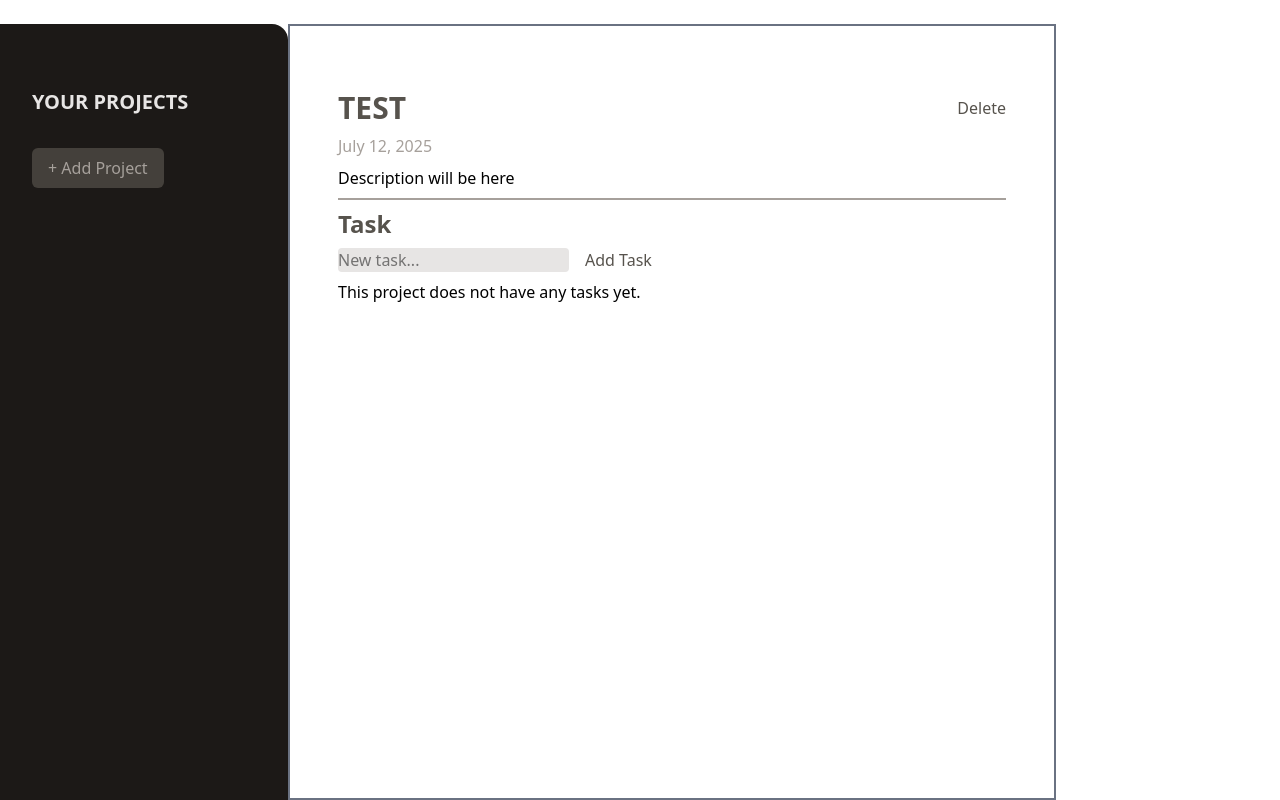
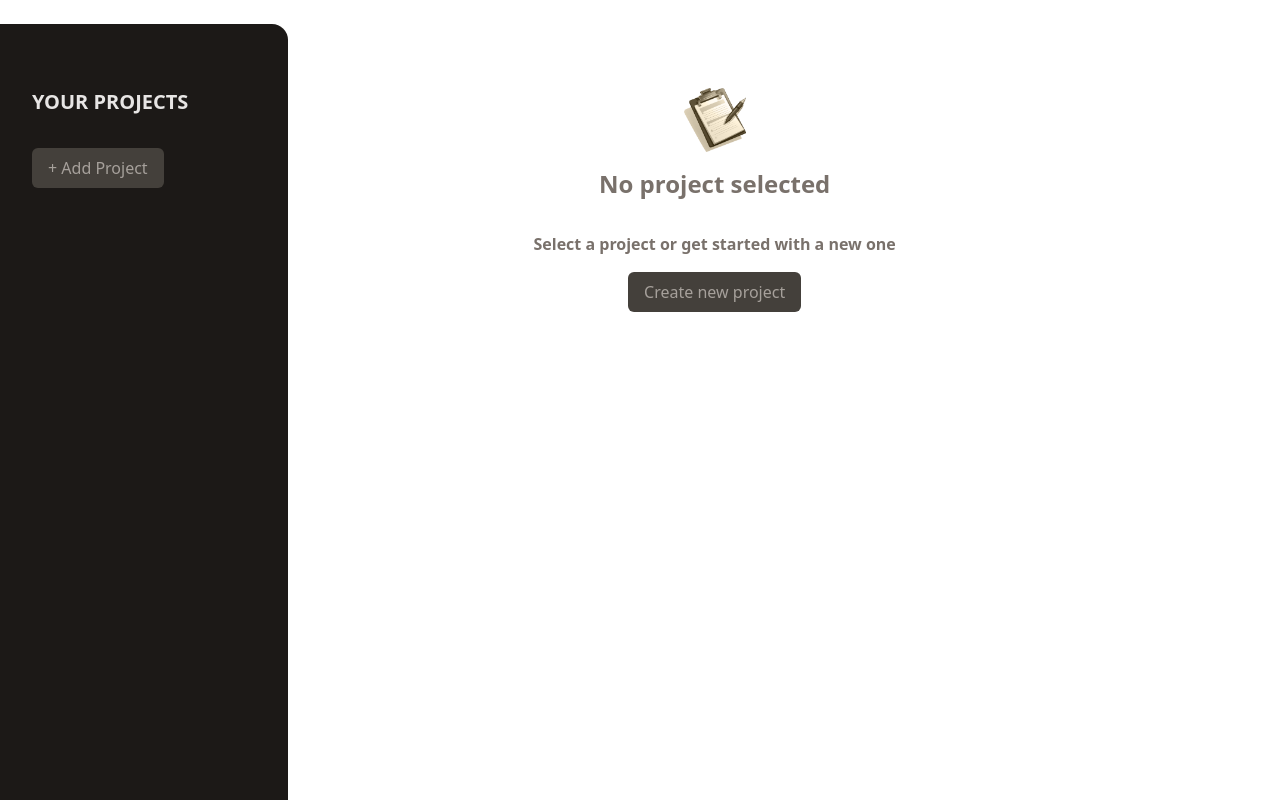
Before and after one commit to tmccann/practice-projects, a React (Vite) app in the folder project-manager/: page / in a window 1280 px wide. Built offline with nearby package versions, Linux system fonts and the light colour scheme.

Commit message:
feat(app): wire up button navigation and add test to confirm

```diff
--- a/project-manager/src/App.tsx
+++ b/project-manager/src/App.tsx
@@ -17,23 +17,33 @@ const projects = [
 type Mode = "none" | "create" | { id: string };
 
 export default function App() {
-  const [mode, setMode] = useState<Mode>({ id: "12" });
+  const [mode, setMode] = useState<Mode>("none");
 
+  const onAddProject = () => {
+    setMode("create");
+  };
+  const onNoProject = () => {
+    setMode("none");
+  };
+
+  const onSelectProject = () => {
+    setMode({ id: "1" });
+  };
   return (
     <>
       {/* Layout: container split into 30% sidebar, 70% main content */}
 
       <div className="flex h-svh pt-6">
         {/* Sidebar: shows list of projects to select from */}
-        <SideBar />
+        <SideBar onAddProject={onAddProject} />
 
         {/* Main content
           no project compontent on initial render */}
 
-        {mode === "none" && <NoProject />}
+        {mode === "none" && <NoProject onAddProject={onAddProject} />}
 
         {/*show newProject when creatre project clicked (default to noProject when newProject form saved) */}
-        {mode === "create" && <NewProject />}
+        {mode === "create" && <NewProject cancel={onNoProject} />}
         {/* show corresponding project when selected selected from list */}
 
         {typeof mode === "object" && <SelectedProject project={mode.id} />}
--- a/project-manager/src/components/NewProject.tsx
+++ b/project-manager/src/components/NewProject.tsx
@@ -1,7 +1,10 @@
 import { useRef } from "react";
 import { Input } from "./InputsAndButtons/Input";
 
-const NewProject = () => {
+type NewProjectProps = {
+  cancel: () => void;
+};
+const NewProject = ({ cancel }: NewProjectProps) => {
   const title = useRef<HTMLInputElement>(null);
   const date = useRef<HTMLInputElement>(null);
   const description = useRef<HTMLTextAreaElement>(null);
@@ -18,7 +21,7 @@ const NewProject = () => {
     <div className=" p-16 w-[60%]">
       <form onSubmit={handleSubmit}>
         <div className="flex items-center justify-end gap-4">
-          <button className="">Cancel</button>
+          <button onClick={cancel}>Cancel</button>
           <button
             type="submit"
             className="bg-stone-800 text-stone-50 py-2 px-4 rounded-md"
--- a/project-manager/src/components/NoProject.tsx
+++ b/project-manager/src/components/NoProject.tsx
@@ -1,7 +1,10 @@
 import logo from "../assets/no-projects.png";
 import { AddProjectButton } from "./InputsAndButtons/AddProjectButton";
 
-const NoProject = () => {
+type NoProjectProps = {
+  onAddProject: () => void;
+};
+const NoProject = ({ onAddProject }: NoProjectProps) => {
   return (
     <div className="w-2/3 px-8 py-16 text-center">
       <img
@@ -15,7 +18,9 @@ const NoProject = () => {
       <p className="font-bold text-stone-500 py-4">
         Select a project or get started with a new one
       </p>
-      <AddProjectButton>Create new project</AddProjectButton>
+      <AddProjectButton onClick={onAddProject}>
+        Create new project
+      </AddProjectButton>
     </div>
   );
 };
--- a/project-manager/src/components/SideBar.tsx
+++ b/project-manager/src/components/SideBar.tsx
@@ -1,13 +1,16 @@
 import { AddProjectButton } from "./InputsAndButtons/AddProjectButton";
 
-const SideBar = () => {
+type SideBarProps = {
+  onAddProject: () => void;
+};
+const SideBar = ({ onAddProject }: SideBarProps) => {
   return (
     <aside className="w-1/3 px-8 py-16 bg-stone-900  md:w-72 rounded-tr-2xl">
       <h2 className="mb-8 text-stone-200 text-xl font-bold uppercase ">
         your projects
       </h2>
 
-      <AddProjectButton>+ Add Project</AddProjectButton>
+      <AddProjectButton onClick={onAddProject}>+ Add Project</AddProjectButton>
     </aside>
   );
 };
```
Also changed, not shown: 2 other files (tests, documents, lock files or other folders).
